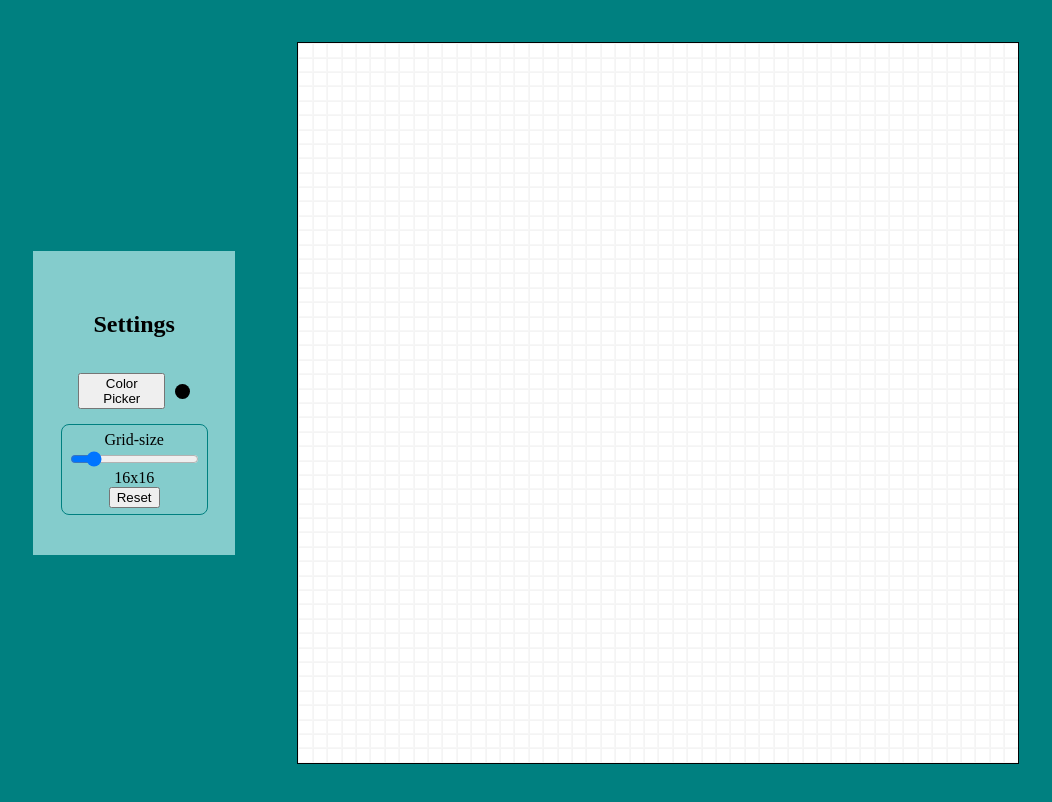
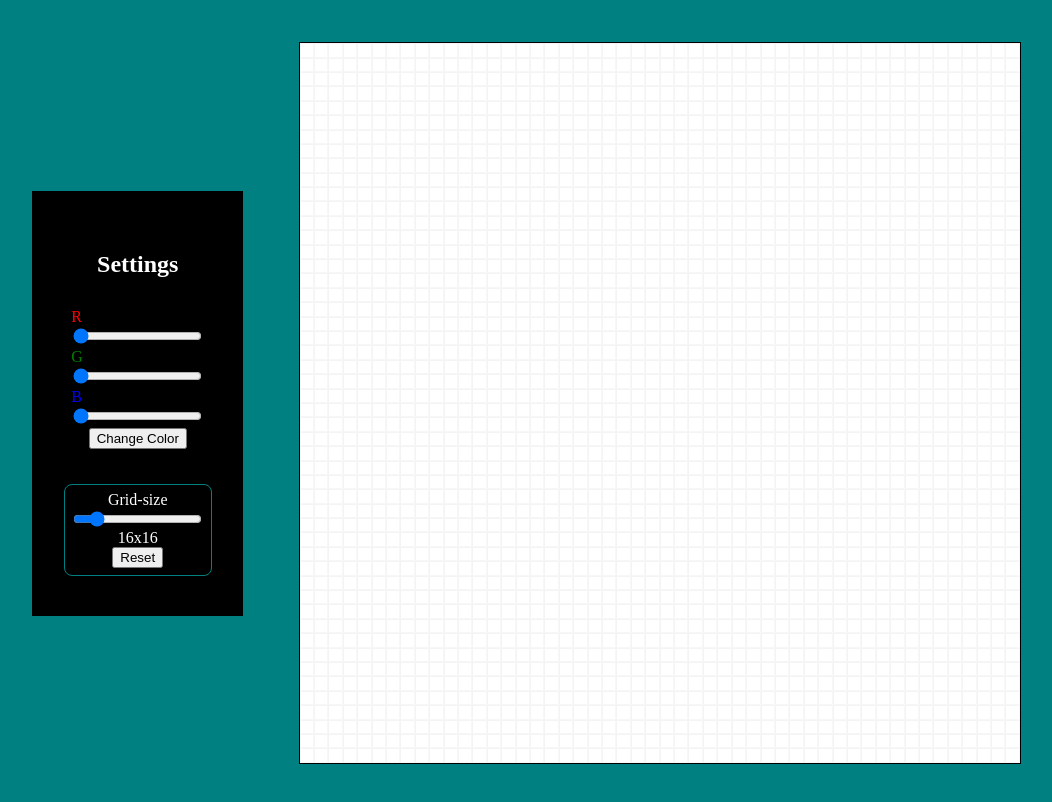
Before and after one commit to Theodorus-VII/etch-a-sketch, a plain HTML site: page index.html in a window 1280 px wide. Both pictures are taken after a click on the button "Color Picker". Shown: the part 66-868 px from the top of the page, without its empty margins (117-1169 px from the left). Drawn offline with Linux system fonts and the light colour scheme.

Commit message:
added a color picker. updated UI

```diff
--- a/index.html
+++ b/index.html
@@ -1,11 +1,11 @@
 <!DOCTYPE html>
 <html lang="en">
   <head>
-    <meta charset="UTF-8">
-    <meta name="viewport" content="width=device-width, initial-scale=1.0">
+    <meta charset="UTF-8" />
+    <meta name="viewport" content="width=device-width, initial-scale=1.0" />
     <title>Document</title>
     <script src="script.js" defer></script>
-    <link href="style.css" rel="stylesheet">
+    <link href="style.css" rel="stylesheet" />
   </head>
   <body>
     <h1 id="heading">Etch-A-Sketch</h1>
@@ -13,18 +13,92 @@
       <div class="settings">
         <h2>Settings</h2>
         <div class="color-picker-container">
-                <button class="color-picker">Color Picker</button>
+          <button class="color-picker" onclick="showColorPicker()">
+            Color Picker
+          </button>
+          <div class="color-picker-slider hidden" style="color: red">
+            R<input
+              type="range"
+              ,
+              min="0"
+              ,
+              max="255"
+              ,
+              value="0"
+              ,
+              id="red-slider"
+              ,
+              class="color-slider"
+              ,
+              aria-label="red_color slider"
+              ,
+              oninput="updateColor()"
+            />
+
+          </div>
+          <div class="color-picker-slider hidden" style="color: green">
+            G<input
+              type="range"
+              ,
+              min="0"
+              ,
+              max="255"
+              ,
+              value="0"
+              ,
+              id="green-slider"
+              ,
+              class="color-slider"
+              ,
+              aria-label="green_color slider"
+              ,
+              oninput="updateColor()"
+            />
+
+          </div>
+          <div class="color-picker-slider hidden" style="color: blue">
+            B<input
+              type="range"
+              ,
+              min="0"
+              ,
+              max="255"
+              ,
+              value="0"
+              ,
+              id="blue-slider"
+              ,
+              class="color-slider"
+              ,
+              aria-label="blue_color slider"
+              ,
+              oninput="updateColor()"
+            />
+
+          </div>
+          <button class="color-picker-slider hidden" onclick="changeColor()">
+            Change Color
+          </button>
           <div class="color-preview"></div>
         </div>
         <div class="grid-size">
           <span>Grid-size</span>
-                <input type="range" min="2", max="100", value="16" id="input-grid-slider" aria-label="grid-size input slider" oninput="updateSlider(this.value)">
+          <input
+            type="range"
+            min="2"
+            ,
+            max="100"
+            ,
+            value="16"
+            id="input-grid-slider"
+            aria-label="grid-size input slider"
+            oninput="updateSlider(this.value)"
+          />
           <div class="grid-size-preview">16x16</div>
           <button class="reset-btn" onclick="rebuildGrid()">Reset</button>
         </div>
       </div>
-        <div class="grid-container">
-        </div>
+      <div class="grid-container"></div>
     </div>
   </body>
 </html>
--- a/script.js
+++ b/script.js
@@ -10,7 +10,7 @@ grid.onmouseup = ()=>{
     mousedown = false;
 }
 
-let COLOR = 'black'
+let COLOR = "rgb(0,0,0)"
 
 let slider = document.querySelector('#input-grid-slider');
 
@@ -63,10 +63,32 @@ function buildGrid(grid_size=16){
     }
 }
 
+function showColorPicker(){
+    const sliders = document.querySelectorAll('.color-picker-slider');
+    sliders.forEach((slider)=>{
+        slider.classList.remove('hidden');
+    });
+    document.querySelector('.color-picker').classList.add('hidden')
+}
+function updateColor(){
+    const red = document.querySelector('#red-slider').value;
+    const green = document.querySelector('#green-slider').value;
+    const blue = document.querySelector('#blue-slider').value;
+
+    let preview = document.querySelector('.color-preview')
+    preview.style.backgroundColor =  `rgb(${red}, ${green}, ${blue}`;
+}
+function changeColor(){
+    const red = document.querySelector('#red-slider').value;
+    const green = document.querySelector('#green-slider').value;
+    const blue = document.querySelector('#blue-slider').value;
+
+    COLOR=`rgb(${red}, ${green}, ${blue}`;
+}
 function rebuildGrid(){
     let grid_size = document.getElementById('input-grid-slider').value;
     document.querySelector('.grid-container').innerHTML = "";
     buildGrid(grid_size);
 }
 
-buildGrid(50);
+buildGrid(50)
--- a/style.css
+++ b/style.css
@@ -41,6 +41,10 @@ body{
     border: 1px inset rgba(0, 0, 0, 0.041);
 }
 
+.hidden{
+    display: none;
+}
+
 .tile-hover{
     background-color: aqua;
 }
@@ -50,9 +54,10 @@ body{
     flex-direction: column;
     align-items: center;
     justify-content: center;
-    background-color: rgba(154, 216, 216, 0.863);
+    background-color: black;
     padding: 40px;
     margin: 3%;
+    color: white;
 }
 
 .color-preview{
@@ -74,7 +79,7 @@ body{
 
 .color-picker-container{
     display: flex;
-    flex-direction: row;
+    flex-direction: column;
     align-items: center;
     margin: 10px 0px;
 }
```
Lines whose indentation alone changed are shown as unchanged.
